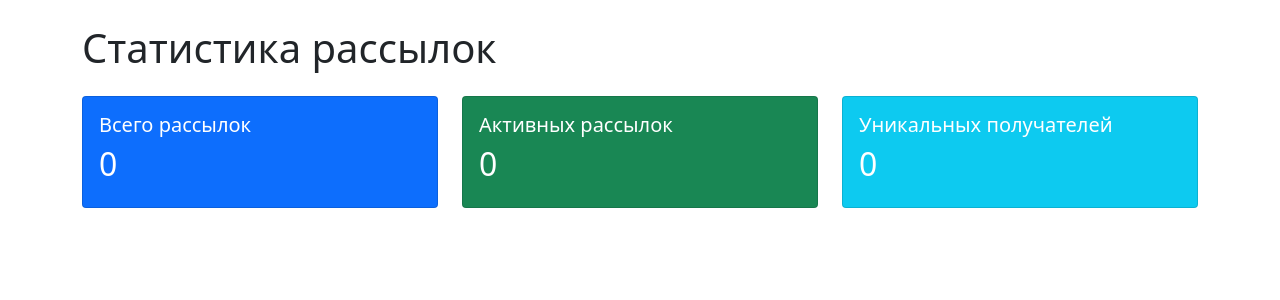
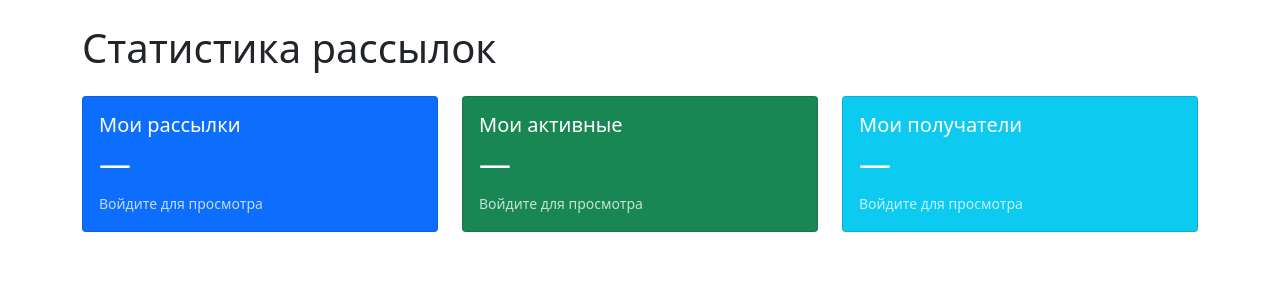
Before and after one commit to PeachUnio/mailing_app, a Django app: page / in a window 1280 px wide. Shown: the part 56-356 px from the top of the page. Run offline with Django 5.2, Linux system fonts and the light colour scheme.

Commit message:
update home.html

```diff
--- a/mailing/templates/mailing/home.html
+++ b/mailing/templates/mailing/home.html
@@ -7,8 +7,25 @@
     <div class="col-md-4">
         <div class="card text-white bg-primary">
             <div class="card-body">
-                <h5 class="card-title">Всего рассылок</h5>
-                <h2>{{ total_mailings }}</h2>
+                <h5 class="card-title">
+                    {% if perms.mailing.can_view_all_mailings %}
+                        Всего рассылок
+                    {% else %}
+                        Мои рассылки
+                    {% endif %}
+                </h5>
+
+                {% if user.is_authenticated %}
+                    <h2>{{ total_mailings }}</h2>
+                    {% if perms.mailing.can_view_all_mailings %}
+                        <small class="opacity-75">в системе</small>
+                    {% else %}
+                        <small class="opacity-75">создано мной</small>
+                    {% endif %}
+                {% else %}
+                    <h2>—</h2>
+                    <small class="opacity-75">Войдите для просмотра</small>
+                {% endif %}
             </div>
         </div>
     </div>
@@ -16,8 +33,26 @@
     <div class="col-md-4">
         <div class="card text-white bg-success">
             <div class="card-body">
-                <h5 class="card-title">Активных рассылок</h5>
-                <h2>{{ active_mailings }}</h2>
+                <h5 class="card-title">
+                    {% if perms.mailing.can_view_all_mailings %}
+                        Активных рассылок
+                    {% else %}
+                        Мои активные
+                    {% endif %}
+                </h5>
+
+                {% if user.is_authenticated %}
+                    {% if perms.mailing.can_view_all_mailings %}
+                        <h2>{{ active_mailings }}</h2>
+                        <small class="opacity-75">запущено в системе</small>
+                    {% else %}
+                        <h2>{{ user_active_mailings }}</h2>
+                        <small class="opacity-75">мои запущенные</small>
+                    {% endif %}
+                {% else %}
+                    <h2>—</h2>
+                    <small class="opacity-75">Войдите для просмотра</small>
+                {% endif %}
             </div>
         </div>
     </div>
@@ -25,15 +60,104 @@
     <div class="col-md-4">
         <div class="card text-white bg-info">
             <div class="card-body">
-                <h5 class="card-title">Уникальных получателей</h5>
-                <h2>{{ unique_recipients }}</h2>
+                <h5 class="card-title">
+                    {% if perms.mailing.can_view_all_mailings %}
+                        Уникальных получателей
+                    {% else %}
+                        Мои получатели
+                    {% endif %}
+                </h5>
+
+                {% if user.is_authenticated %}
+                    {% if perms.mailing.can_view_all_mailings %}
+                        <h2>{{ unique_recipients }}</h2>
+                        <small class="opacity-75">всего в системе</small>
+                    {% else %}
+                        <h2>{{ user_recipients }}</h2>
+                        <small class="opacity-75">добавлено мной</small>
+                    {% endif %}
+                {% else %}
+                    <h2>—</h2>
+                    <small class="opacity-75">Войдите для просмотра</small>
+                {% endif %}
             </div>
         </div>
     </div>
 </div>
+
 {% if user.is_authenticated %}
+<div class="row mt-4">
+    <div class="col-md-6">
+        <div class="card">
+            <div class="card-header">
+                <h5 class="card-title mb-0">
+                    {% if perms.mailing.can_view_all_mailings %}
+                        Последние рассылки
+                    {% else %}
+                        Мои последние рассылки
+                    {% endif %}
+                </h5>
+            </div>
+            <div class="card-body">
+                {% if latest_mailings %}
+                    <div class="list-group">
+                        {% for mailing in latest_mailings %}
+                        <div class="list-group-item">
+                            <div class="d-flex w-100 justify-content-between">
+                                <h6 class="mb-1">{{ mailing.message.letter_theme }}</h6>
+                                <small class="text-muted">{{ mailing.start_time|date:"d.m.Y H:i" }}</small>
+                            </div>
+                            <p class="mb-1">Статус: {{ mailing.get_status_display }}</p>
+                            <small>Получателей: {{ mailing.recipients.count }}</small>
+                        </div>
+                        {% endfor %}
+                    </div>
+                {% else %}
+                    <p class="text-muted">Нет рассылок</p>
+                {% endif %}
+            </div>
+        </div>
+    </div>
+
+    <div class="col-md-6">
+        <div class="card">
+            <div class="card-header">
+                <h5 class="card-title mb-0">Последние события</h5>
+            </div>
+            <div class="card-body">
+                {% if recent_logs %}
+                    <div class="list-group">
+                        {% for log in recent_logs %}
+                        <div class="list-group-item">
+                            <div class="d-flex w-100 justify-content-between">
+                                <h6 class="mb-1">{{ log.mailing.message.letter_theme }}</h6>
+                                <small class="text-muted">{{ log.attempt_time|date:"H:i" }}</small>
+                            </div>
+                            <p class="mb-1">
+                                {% if log.status == 'success' %}
+                                    <span class="badge bg-success">Успешно</span>
+                                {% else %}
+                                    <span class="badge bg-danger">Ошибка</span>
+                                {% endif %}
+                                → {{ log.recipient.email }}
+                            </p>
+                        </div>
+                        {% endfor %}
+                    </div>
+                {% else %}
+                    <p class="text-muted">Нет событий</p>
+                {% endif %}
+            </div>
+        </div>
+    </div>
+</div>
+
+{% if not perms.mailing.can_view_all_mailings %}
 <div class="mt-4">
     <a href="{% url 'mailing:mailing_create' %}" class="btn btn-primary">Создать рассылку</a>
 </div>
 {% endif %}
+
+{% endif %}
+
 {% endblock %}
```
